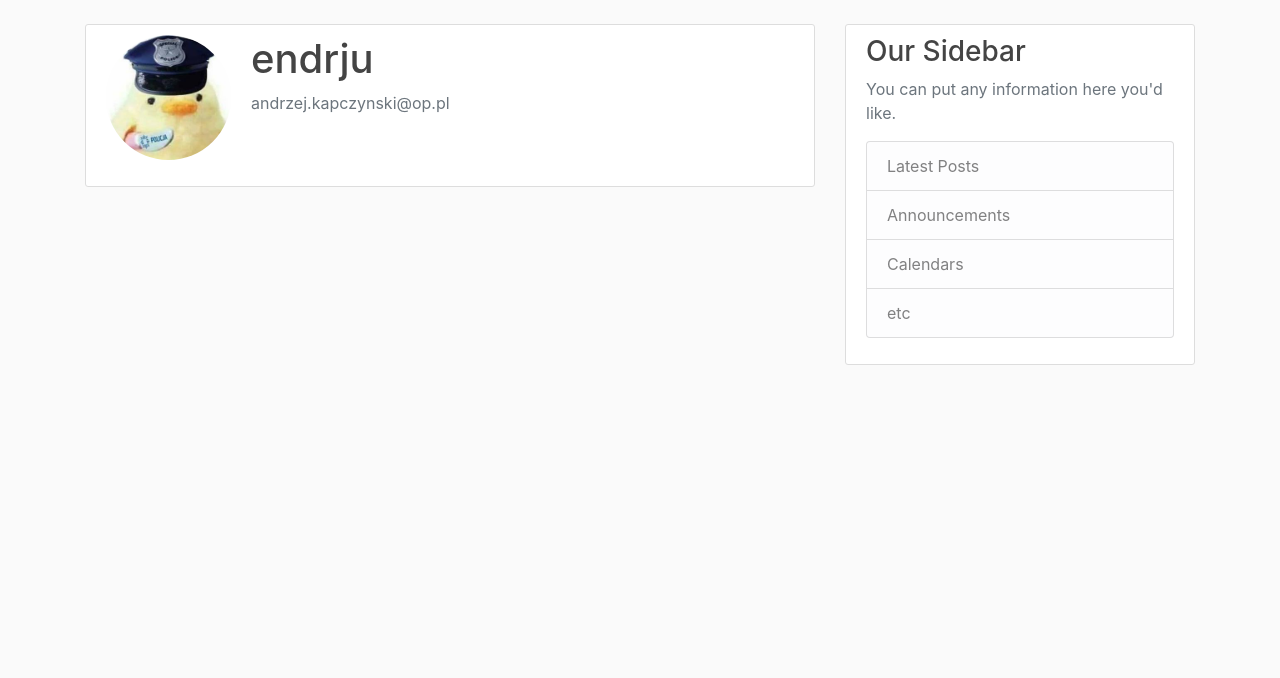
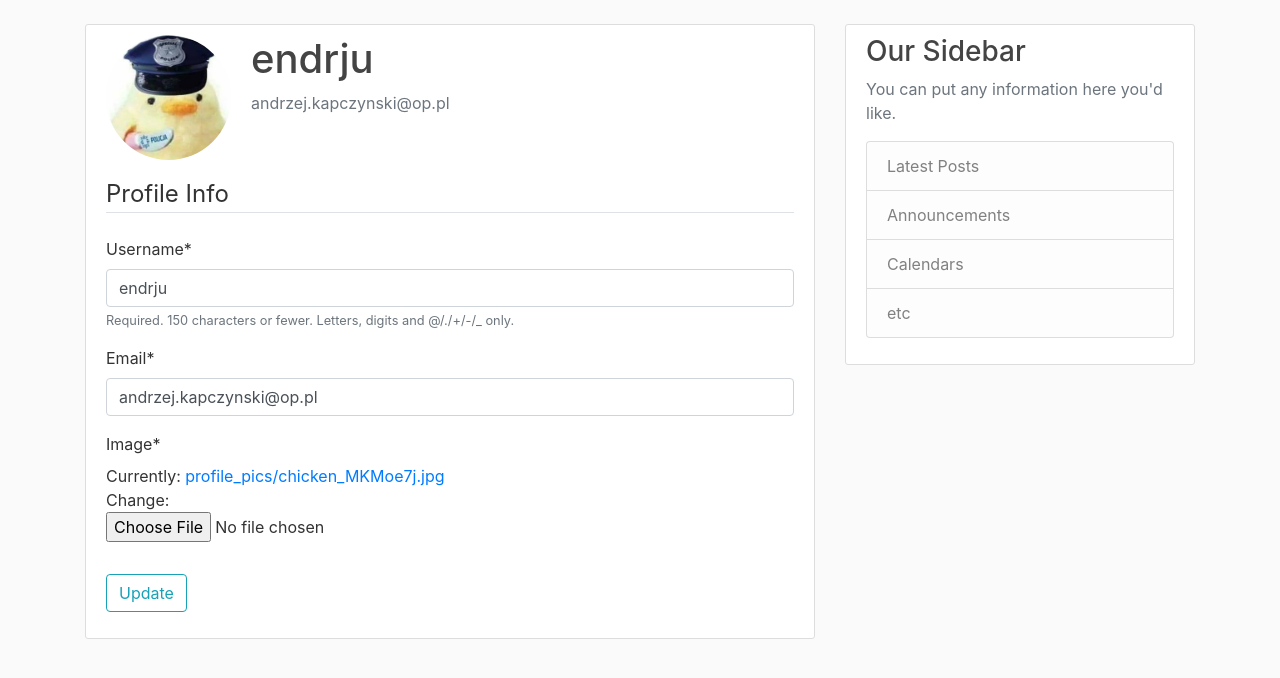
Before and after one commit to Endrju00/Django-Blog, a Django app: page /profile/ in a window 1280 px wide. Shown: the part 56-734 px from the top of the page. Run offline with Django 3.2, Linux system fonts and the light colour scheme; a user stored in the database is signed in; data comes from the database, SQL or seed files in the repository; both versions use the stored data as it was after the commit; some libraries are stand-ins or nearby versions.

Commit message:
Tutorial Part 9

```diff
--- a/django_project/blog/templates/blog/home.html
+++ b/django_project/blog/templates/blog/home.html
@@ -2,6 +2,7 @@
 {% block content %}
     {% for post in posts %}
         <article class="media content-section">
+            <img class="rounded-circle article-img" src="{{ post.author.profile.image.url }}">
           <div class="media-body">
             <div class="article-metadata">
               <a class="mr-2" href="#">{{ post.author }}</a>
--- a/django_project/users/forms.py
+++ b/django_project/users/forms.py
@@ -1,6 +1,7 @@
 from django import forms
 from django.contrib.auth.models import User
 from django.contrib.auth.forms import UserCreationForm
+from .models import Profile
 
 
 class UserRegisterForm(UserCreationForm):
@@ -9,3 +10,17 @@ class UserRegisterForm(UserCreationForm):
     class Meta:
         model = User
         fields = ['username', 'email', 'password1', 'password2']
+
+
+class UserUpdateForm(forms.ModelForm):
+    email = forms.EmailField()
+
+    class Meta:
+        model = User
+        fields = ['username', 'email']
+
+
+class ProfileUpdateForm(forms.ModelForm):
+    class Meta:
+        model = Profile
+        fields = ['image']
--- a/django_project/users/models.py
+++ b/django_project/users/models.py
@@ -1,5 +1,6 @@
 from django.db import models
 from django.contrib.auth.models import User
+from PIL import Image
 
 
 class Profile(models.Model):
@@ -8,3 +9,12 @@ class Profile(models.Model):
 
     def __str__(self):
         return f'{self.user.username} Profile'
+
+    def save(self):
+        super().save()
+
+        img = Image.open(self.image.path)
+        if img.height > 300 or img.width > 300:
+            output_size = (300, 300)
+            img.thumbnail(output_size)
+            img.save(self.image.path)
--- a/django_project/users/templates/users/profile.html
+++ b/django_project/users/templates/users/profile.html
@@ -9,6 +9,16 @@
           <p class="text-secondary">{{ user.email }}</p>
         </div>
       </div>
-      <!-- FORM HERE -->
+      <form method="POST" enctype="multipart/form-data">
+            {% csrf_token %}
+            <fieldset class="form-group">
+                <legend class="border-bottom mb-4">Profile Info</legend>
+                {{ u_form|crispy }}
+                {{ p_form|crispy }}
+            </fieldset>
+            <div class="form-group">
+                <button class="btn btn-outline-info" type="submit">Update</button>
+            </div>
+        </form>
     </div>
 {% endblock content %}
--- a/django_project/users/views.py
+++ b/django_project/users/views.py
@@ -1,7 +1,7 @@
 from django.shortcuts import render, redirect
 from django.contrib import messages
 from django.contrib.auth.decorators import login_required
-from .forms import UserRegisterForm
+from .forms import UserRegisterForm, UserUpdateForm, ProfileUpdateForm
 
 
 def register(request):
@@ -19,4 +19,24 @@ def register(request):
 
 @login_required
 def profile(request):
-    return render(request, 'users/profile.html')
+    if request.method == 'POST':
+        u_form = UserUpdateForm(request.POST, instance=request.user)
+        p_form = ProfileUpdateForm(request.POST,
+                                   request.FILES,
+                                   instance=request.user.profile)
+        if u_form.is_valid() and p_form.is_valid():
+            u_form.save()
+            p_form.save()
+            messages.success(request, f'Your account has been updated.')
+            return redirect('profile')
+
+    else:
+        u_form = UserUpdateForm(instance=request.user)
+        p_form = ProfileUpdateForm(instance=request.user.profile)
+
+    context = {
+        'u_form': u_form,
+        'p_form': p_form
+    }
+
+    return render(request, 'users/profile.html', context)
```
Also changed, not shown: django_project/db.sqlite3, django_project/media/profile_pics/chicken_DFgrB2F.jpg (added), django_project/media/profile_pics/chicken_MKMoe7j.jpg (added), django_project/media/profile_pics/chicken_RMn1ztN.jpg (added), django_project/media/profile_pics/default_256_256.png (added).
